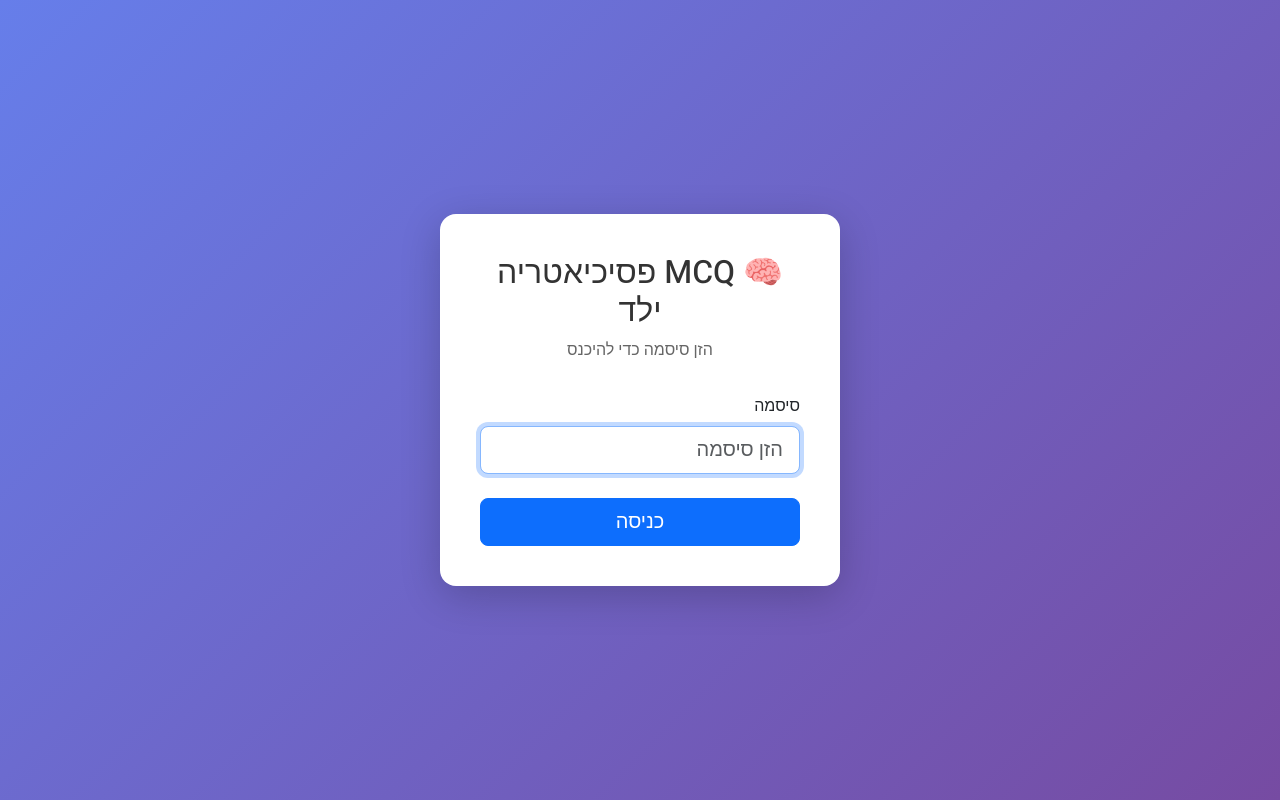
After one commit to shiltontal/psychiatry-exam-tool, a Flask app: page /login in a window 1280 px wide. The commit adds this page. Run offline with Flask 3, Linux system fonts and the light colour scheme.

Commit message:
Add password protection and re-enable PDF extraction
- Add simple password authentication (SITE_PASSWORD env var)
- Re-enable PDF text extraction from Synopsis and Dulcan textbooks
- Add PyMuPDF dependency for PDF processing
- Add login page and logout functionality
- Protect all routes with authentication check

Co-Authored-By: Claude Opus 4.5 <noreply@anthropic.com>

```diff
--- a/app/__init__.py
+++ b/app/__init__.py
@@ -1,4 +1,5 @@
-from flask import Flask
+from flask import Flask, session, redirect, url_for, request
+from datetime import timedelta
 import config
 import os
 
@@ -11,6 +12,9 @@ def create_app():
     app.config['MAX_CONTENT_LENGTH'] = 500 * 1024 * 1024  # 500MB max upload
     app.config['UPLOAD_FOLDER'] = config.DATA_DIR
 
+    # Session configuration
+    app.config['PERMANENT_SESSION_LIFETIME'] = timedelta(days=7)
+
     # Ensure data directory exists
     os.makedirs(config.DATA_DIR, exist_ok=True)
 
@@ -22,6 +26,7 @@ def create_app():
         print(f"Warning: Database initialization failed: {e}")
         # Continue anyway - app can still run without pre-loaded data
 
+    from app.routes.auth import bp as auth_bp
     from app.routes.dashboard import bp as dashboard_bp
     from app.routes.questions import bp as questions_bp
     from app.routes.exams import bp as exams_bp
@@ -29,6 +34,7 @@ def create_app():
     from app.routes.api import bp as api_bp
     from app.routes.uploads import bp as uploads_bp
 
+    app.register_blueprint(auth_bp)
     app.register_blueprint(dashboard_bp)
     app.register_blueprint(questions_bp, url_prefix='/questions')
     app.register_blueprint(exams_bp, url_prefix='/exams')
@@ -36,4 +42,13 @@ def create_app():
     app.register_blueprint(api_bp, url_prefix='/api')
     app.register_blueprint(uploads_bp)
 
+    @app.before_request
+    def require_login():
+        # Allow access to login page and static files
+        allowed_endpoints = ['auth.login', 'static']
+        if request.endpoint in allowed_endpoints:
+            return None
+        if not session.get('authenticated'):
+            return redirect(url_for('auth.login'))
+
     return app
--- /dev/null
+++ b/app/routes/auth.py
@@ -0,0 +1,40 @@
+from flask import Blueprint, render_template, request, redirect, url_for, session, flash
+from functools import wraps
+import config
+
+bp = Blueprint('auth', __name__)
+
+
+def login_required(f):
+    """Decorator to require authentication for routes."""
+    @wraps(f)
+    def decorated_function(*args, **kwargs):
+        if not session.get('authenticated'):
+            return redirect(url_for('auth.login'))
+        return f(*args, **kwargs)
+    return decorated_function
+
+
+@bp.route('/login', methods=['GET', 'POST'])
+def login():
+    if session.get('authenticated'):
+        return redirect(url_for('dashboard.index'))
+
+    if request.method == 'POST':
+        password = request.form.get('password', '')
+        if password == config.SITE_PASSWORD:
+            session['authenticated'] = True
+            session.permanent = True
+            flash('התחברת בהצלחה!', 'success')
+            return redirect(url_for('dashboard.index'))
+        else:
+            flash('סיסמה שגויה', 'error')
+
+    return render_template('login.html')
+
+
+@bp.route('/logout')
+def logout():
+    session.clear()
+    flash('התנתקת בהצלחה', 'success')
+    return redirect(url_for('auth.login'))
--- a/app/templates/base.html
+++ b/app/templates/base.html
@@ -34,6 +34,11 @@
                         <a class="nav-link" href="/uploads">העלאת קבצים</a>
                     </li>
                 </ul>
+                <ul class="navbar-nav">
+                    <li class="nav-item">
+                        <a class="nav-link" href="/logout">התנתק</a>
+                    </li>
+                </ul>
             </div>
         </div>
     </nav>
--- /dev/null
+++ b/app/templates/login.html
@@ -0,0 +1,64 @@
+<!DOCTYPE html>
+<html dir="rtl" lang="he">
+<head>
+    <meta charset="UTF-8">
+    <meta name="viewport" content="width=device-width, initial-scale=1.0">
+    <title>התחברות - כלי יצירת שאלות</title>
+    <link href="https://cdn.jsdelivr.net/npm/bootstrap@5.3.3/dist/css/bootstrap.rtl.min.css" rel="stylesheet">
+    <link href="https://fonts.googleapis.com/css2?family=Heebo:wght@300;400;500;700&display=swap" rel="stylesheet">
+    <style>
+        body {
+            font-family: 'Heebo', sans-serif;
+            background: linear-gradient(135deg, #667eea 0%, #764ba2 100%);
+            min-height: 100vh;
+            display: flex;
+            align-items: center;
+            justify-content: center;
+        }
+        .login-card {
+            background: white;
+            border-radius: 16px;
+            box-shadow: 0 10px 40px rgba(0,0,0,0.2);
+            padding: 2.5rem;
+            width: 100%;
+            max-width: 400px;
+        }
+        .login-title {
+            color: #333;
+            margin-bottom: 0.5rem;
+        }
+        .login-subtitle {
+            color: #666;
+            margin-bottom: 2rem;
+        }
+    </style>
+</head>
+<body>
+    <div class="login-card">
+        <h2 class="login-title text-center">🧠 MCQ פסיכיאטריה ילד</h2>
+        <p class="login-subtitle text-center">הזן סיסמה כדי להיכנס</p>
+
+        {% with messages = get_flashed_messages(with_categories=true) %}
+        {% if messages %}
+        {% for category, message in messages %}
+        <div class="alert alert-{{ 'success' if category == 'success' else 'danger' }} alert-dismissible fade show">
+            {{ message }}
+            <button type="button" class="btn-close" data-bs-dismiss="alert"></button>
+        </div>
+        {% endfor %}
+        {% endif %}
+        {% endwith %}
+
+        <form method="POST">
+            <div class="mb-4">
+                <label for="password" class="form-label">סיסמה</label>
+                <input type="password" class="form-control form-control-lg" id="password" name="password"
+                       placeholder="הזן סיסמה" required autofocus>
+            </div>
+            <button type="submit" class="btn btn-primary btn-lg w-100">כניסה</button>
+        </form>
+    </div>
+
+    <script src="https://cdn.jsdelivr.net/npm/bootstrap@5.3.3/dist/js/bootstrap.bundle.min.js"></script>
+</body>
+</html>
--- a/config.py
+++ b/config.py
@@ -27,3 +27,4 @@ CLAUDE_MODEL = 'claude-sonnet-4-20250514'
 MAX_EXTRACT_CHARS = 15000
 DEFAULT_QUESTION_COUNT = 3
 SECRET_KEY = os.environ.get('SECRET_KEY', 'dev-key-change-in-production')
+SITE_PASSWORD = os.environ.get('SITE_PASSWORD', 'change-me')
--- a/requirements.txt
+++ b/requirements.txt
@@ -1,3 +1,4 @@
 flask>=3.0
 anthropic>=0.40
 gunicorn>=21.0
+PyMuPDF>=1.23.0
```
Also changed, not shown: app/pdf_extractor.py (+71 -3 lines).
